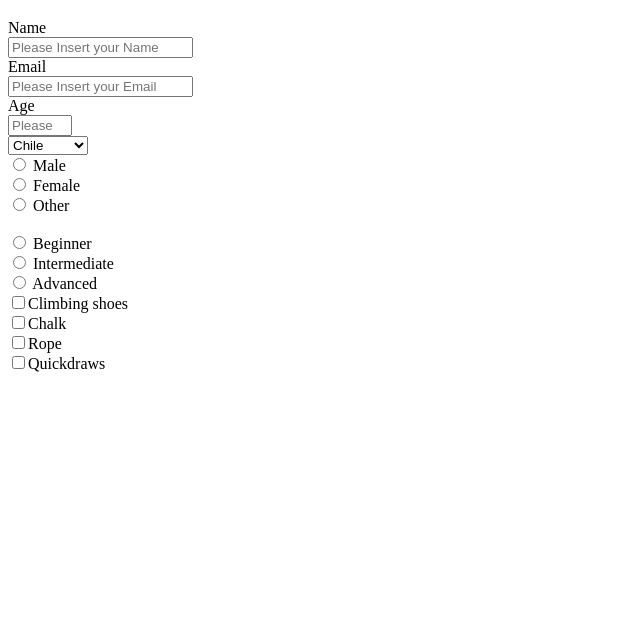
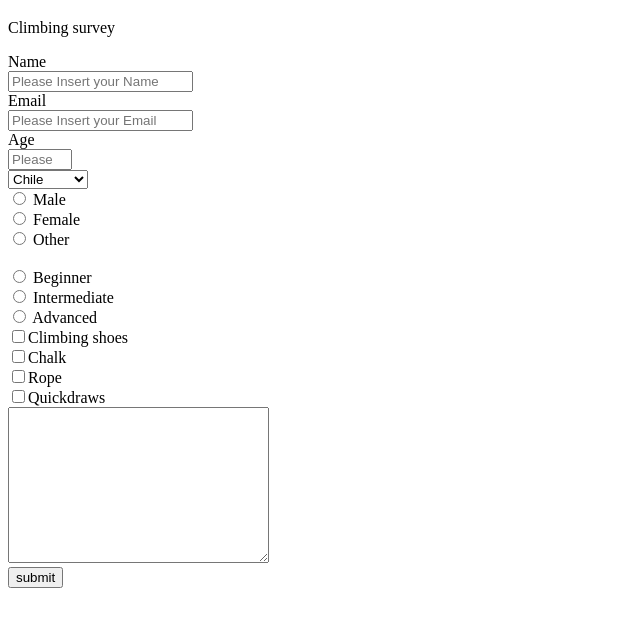
Before and after one commit to elchelele/Proyecto-Microverse-Lucas, a plain HTML site: page index.html in a window 1280 px wide. Shown: the part 61-688 px from the top of the page, without its empty margins (0-640 px from the left). Drawn offline with Linux system fonts and the light colour scheme.

Commit message:
Ahora Si

```diff
--- a/index.html
+++ b/index.html
@@ -8,7 +8,8 @@
 
   <body>
 <h1 id = "title">Climbing Travelling Agency</h1>
-<form action="#" id="survey-form">
+<p id="description">Climbing survey</p>
+<form action="#" id="survey-form"></form>
   <label for="name" id="name-label">Name</label><br />
     <input type="text" id="name" required placeholder="Please Insert your Name"><br/>
     <label for="email" id="email-label">Email</label><br />
@@ -44,7 +45,8 @@
   <input type="checkbox" value="rope"><label for="rope">Rope</label><br>
   <input type="checkbox" value="quickdraws"><label for="quickdraws">Quickdraws</label><br>
 
-
+  <textarea name="" id="" cols="30" rows="10"></textarea><br>
+<button id="submit" >submit</button>
 </form>
 
 <p id = "description"></p>
```
